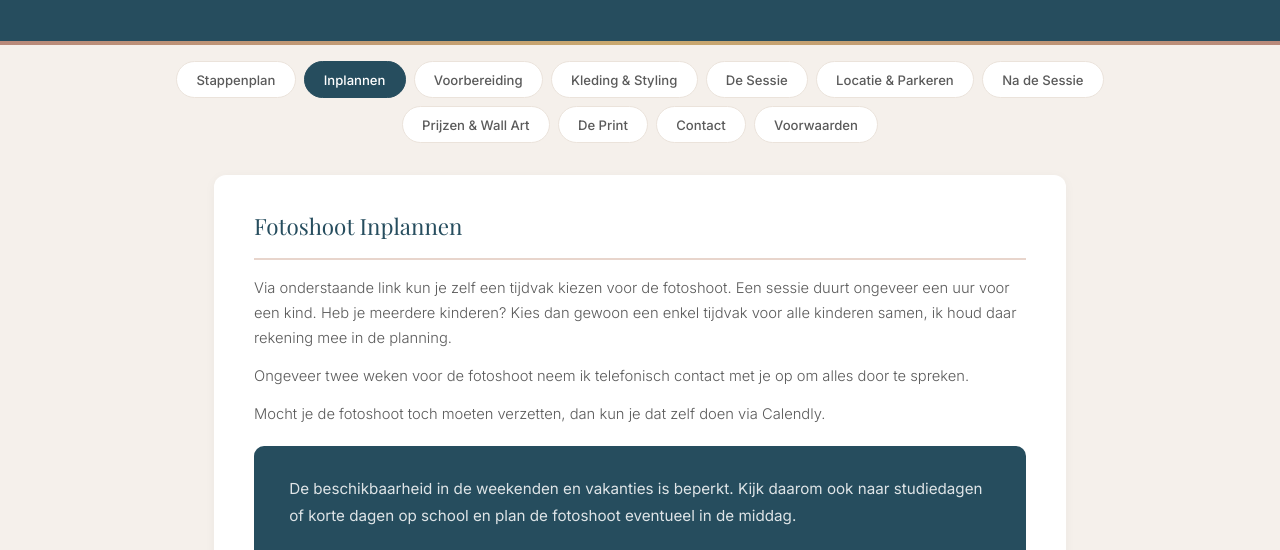
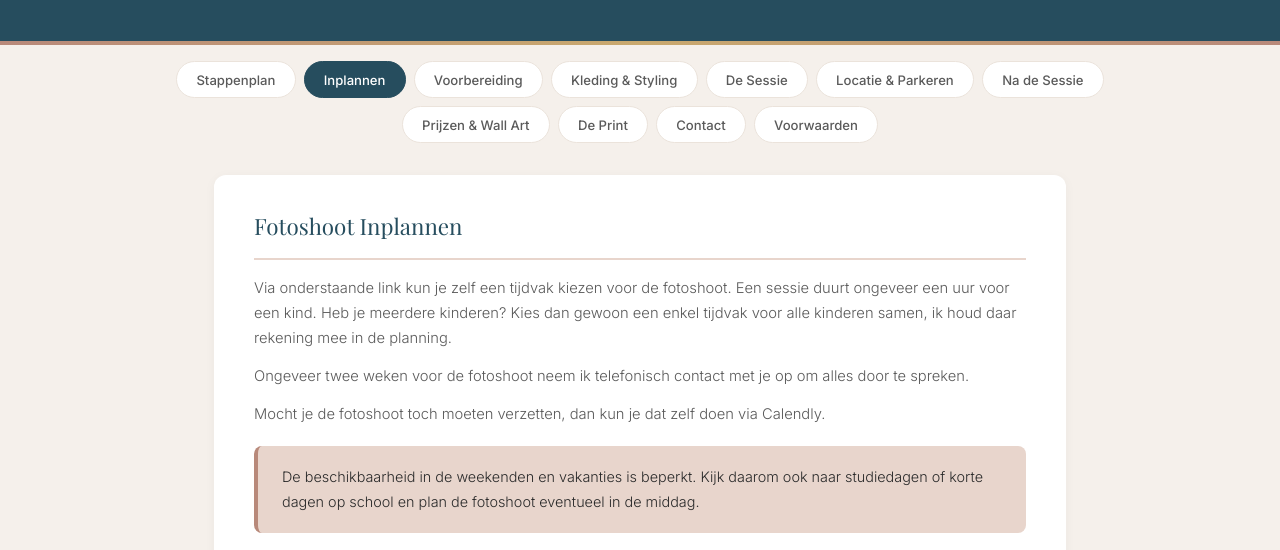
Before and after one commit to portretcoach/dashboard-portfolio-special, a plain HTML site: page index.html in a window 1280 px wide. Both pictures are taken after a click on the button "Inplannen". Shown: the part 186-736 px from the top of the page. Drawn offline with nearby package versions, Linux system fonts and the light colour scheme; a web font is replaced by a local one.

Commit message:
Inplannen: highlight vakje gewijzigd naar tip-stijl (licht oranje)
Co-Authored-By: Claude Opus 4.6 <noreply@anthropic.com>

```diff
--- a/index.html
+++ b/index.html
@@ -652,7 +652,7 @@
             <p>Via onderstaande link kun je zelf een tijdvak kiezen voor de fotoshoot. Een sessie duurt ongeveer een uur voor een kind. Heb je meerdere kinderen? Kies dan gewoon een enkel tijdvak voor alle kinderen samen, ik houd daar rekening mee in de planning.</p>
             <p>Ongeveer twee weken voor de fotoshoot neem ik telefonisch contact met je op om alles door te spreken.</p>
             <p>Mocht je de fotoshoot toch moeten verzetten, dan kun je dat zelf doen via Calendly.</p>
-            <div class="highlight" style="margin-top: 1.2rem;">
+            <div class="tip" style="margin-top: 1.2rem;">
                 <p>De beschikbaarheid in de weekenden en vakanties is beperkt. Kijk daarom ook naar studiedagen of korte dagen op school en plan de fotoshoot eventueel in de middag.</p>
             </div>
             <p style="margin-top: 1.2rem;"><a href="https://calendly.com/info-scon/fotoshoot" target="_blank" style="display: inline-block; background: var(--teal); color: white; padding: 0.75rem 1.5rem; border-radius: 8px; text-decoration: none; font-weight: 600;">Fotoshoot inplannen via Calendly</a></p>
```
